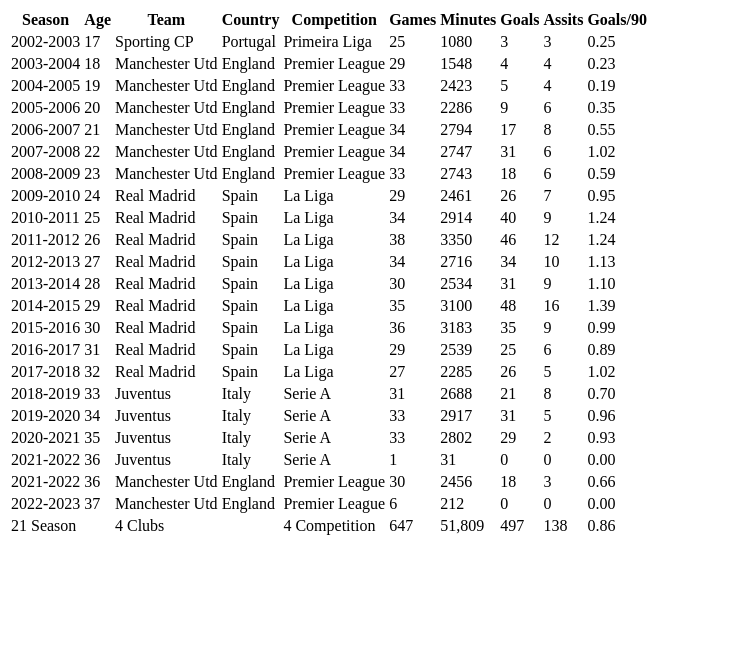
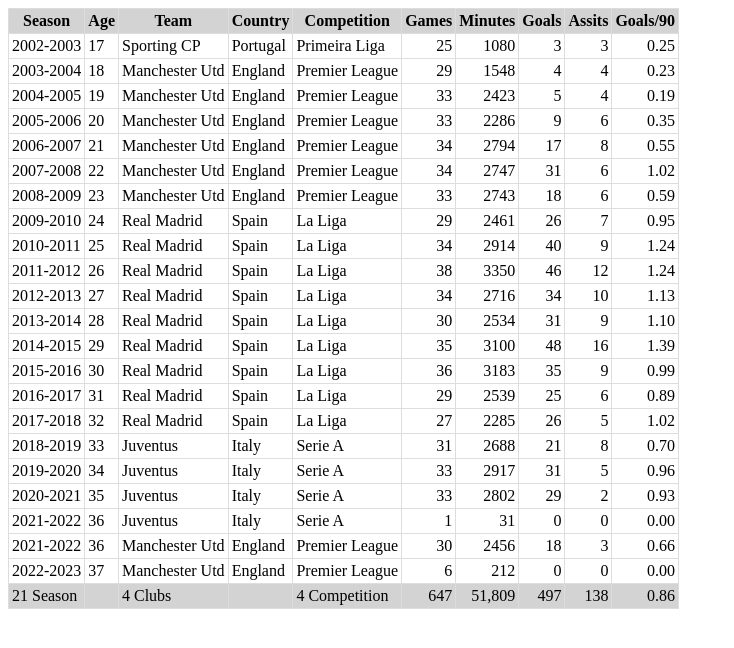
Before and after one commit to jboria13/ronaldo-table, an Angular app: page / in a window 1280 px wide. Shown: the top 648 px of the page, without its empty margins (0-734 px from the left). Built offline with nearby package versions, Linux system fonts and the light colour scheme.

Commit message:
added css

```diff
--- a/src/app/app.component.css
+++ b/src/app/app.component.css
@@ -0,0 +1,19 @@
+table {
+    border-collapse: collapse;
+}
+th {
+    text-align: center;
+    background-color: lightgray;
+    border: 1px solid #ddd;
+    padding: 3px;
+}
+td {
+    border: 1px solid #ddd;
+    padding: 3px;
+}
+.stats {
+    text-align: right;
+}
+.totals {
+    background-color: lightgray;
+}
--- a/src/app/app.component.html
+++ b/src/app/app.component.html
@@ -1,4 +1,4 @@
-  <table>
+ <table>
     <thead>
       <tr>
         <th>Season</th>
@@ -30,33 +30,33 @@
             <td>
               <span>{{output.competition}}</span>
             </td>
-            <td>
+            <td class="stats">
               <span>{{output.games}}</span>
             </td>
-            <td>
+            <td class="stats">
               <span>{{output.minutes}}</span>
             </td>
-            <td>
+            <td class="stats">
               <span>{{output.goals}}</span>
             </td>
-            <td>
+            <td class="stats">
               <span>{{output.assists}}</span>
             </td>
-            <td>
-              <span>{{output.goalsPerNinety | number : '1.2-2'}}</span>
+            <td class="stats">
+              {{output.goalsPerNinety | number : '1.2-2'}}
             </td>
         </tr>
         <tr>
-          <td>{{uniqueSeasonsArray.length}} Season</td>
-          <td></td>
-          <td>{{uniqueClubsArray.length}} Clubs</td>
-          <td></td>
-          <td>{{uniqueCompetitionsArray.length}} Competition</td>
-          <td>{{totalGames}}</td>
-          <td>{{totalMinutes | number}}</td>
-          <td>{{totalGoals}}</td>
-          <td>{{totalAssists}}</td>
-          <td>{{totalGoalsPerNinety | number : '1.2-2'}}</td>
+          <td class="totals">{{uniqueSeasonsArray.length}} Season</td>
+          <td class="totals"></td>
+          <td class="totals">{{uniqueClubsArray.length}} Clubs</td>
+          <td class="totals"></td>
+          <td class="totals">{{uniqueCompetitionsArray.length}} Competition</td>
+          <td class="totals stats">{{totalGames}}</td>
+          <td class="totals stats">{{totalMinutes | number}}</td>
+          <td class="totals stats">{{totalGoals}}</td>
+          <td class="totals stats">{{totalAssists}}</td>
+          <td class="totals stats">{{totalGoalsPerNinety | number : '1.2-2'}}</td>
         </tr>
     </tbody>
   </table>
--- a/src/app/app.component.ts
+++ b/src/app/app.component.ts
@@ -20,9 +20,9 @@
   public peopleArray               : People[]               = [];
   public statsArray                : Stats[]                = [];
   public teamsArray                : Teams[]                = [];
-  public uniqueSeasonsArray        : any[]                  = [];
-  public uniqueClubsArray          : any[]                  = [];
-  public uniqueCompetitionsArray   : any[]                  = [];
+  public uniqueSeasonsArray        : String[]               = [];
+  public uniqueClubsArray          : String[]               = [];
+  public uniqueCompetitionsArray   : String[]               = [];
   public totalGames                : number                 = 0;
   public totalMinutes              : number                 = 0;
   public totalGoals                : number                 = 0;
@@ -75,7 +75,6 @@
 
       }
     );
-
   }
 
   ronaldoDomesticTableArrayBuilder(competitionsArray: Competitions[], peopleArray: People[], statsArray: Stats[], teamsArray: Teams[]): RonaldoDomesticTable[] {
@@ -95,7 +94,7 @@
 
                 this.ronaldoDomesticTableArray.push(new RonaldoDomesticTable(setOfStats.season, this.calculateAge(setOfStats.season as string, ronaldo?.birthDate as string),
                                                                               setofTeams.name, setofTeams.country, setofCompetitions.name, setOfStats.games, setOfStats.minutes,
-                                                                              setOfStats.goals, setOfStats.assists, this.calculateGoalsPerNinety(setOfStats.minutes, setOfStats.goals)));
+                                                                              setOfStats.goals, setOfStats.assists, this.calculateGoalsPerNinetyMinutes(setOfStats.minutes, setOfStats.goals)));
 
               }
             })
@@ -106,42 +105,51 @@
 
     this.ronaldoDomesticTableArray.sort(function(rowA,rowB){return parseInt(rowA.season.slice(0, 4)) - parseInt(rowB.season.slice(0, 4))});
     this.getUniqueTotalCounts();
-    this.getTotalStat();
+    this.getTotalStats();
 
     return this.ronaldoDomesticTableArray;
   }
 
   private getUniqueTotalCounts() {
     this.ronaldoDomesticTableArray.forEach(row => {
+
       if (!this.uniqueSeasonsArray.includes(row.season)) {
         this.uniqueSeasonsArray.push(row.season);
       }
+
       if (!this.uniqueClubsArray.includes(row.team)) {
         this.uniqueClubsArray.push(row.team);
       }
+
       if (!this.uniqueCompetitionsArray.includes(row.competition)) {
         this.uniqueCompetitionsArray.push(row.competition);
       }
+
     });
   }
 
-  private getTotalStat() {
+  private getTotalStats() {
     this.ronaldoDomesticTableArray.forEach(row => {
+
       if (row.games) {
         this.totalGames = row.games + this.totalGames;
       }
+
       if (row.minutes) {
         this.totalMinutes = row.minutes + this.totalMinutes;
       }
+
       if (row.goals) {
         this.totalGoals = row.goals + this.totalGoals;
       }
+
       if (row.assists) {
         this.totalAssists = row.assists + this.totalAssists;
       }
-    })
 
-    this.totalGoalsPerNinety = this.calculateGoalsPerNinety(this.totalMinutes, this.totalGoals);
+    });
+
+    this.totalGoalsPerNinety = this.calculateGoalsPerNinetyMinutes(this.totalMinutes, this.totalGoals);
   }
 
   private calculateAge(season: string, birthDate: string): number {
@@ -150,7 +158,7 @@
     return parseInt(seasonYear) - parseInt(birthYear);
   }
 
-  private calculateGoalsPerNinety(minutes: number, goals: number): number {
+  private calculateGoalsPerNinetyMinutes(minutes: number, goals: number): number {
     return goals / minutes * 90;
   }
 }
```
